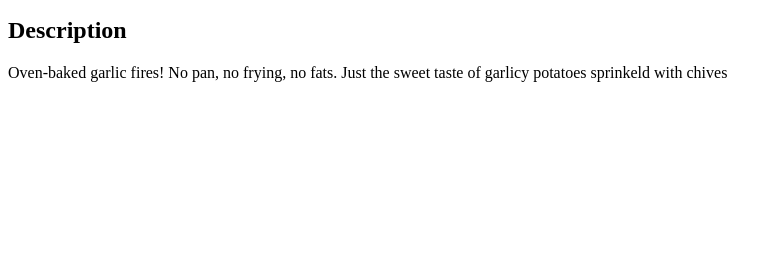
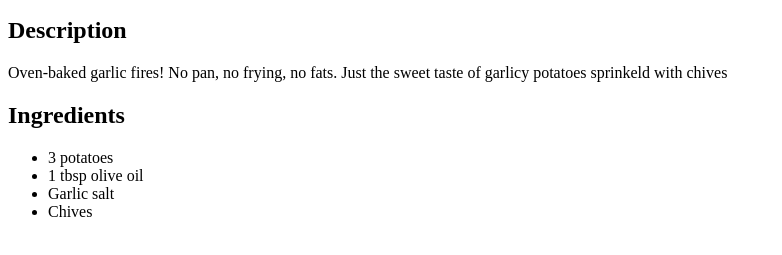
Before and after one commit to melka-telka/odin-recipes, a plain HTML site: page recipes/garlic_fries.html in a window 1280 px wide. Shown: the part 101-356 px from the top of the page, without its empty margins (0-782 px from the left). Drawn offline with Linux system fonts and the light colour scheme.

Commit message:
Add proper ingredients

```diff
--- a/recipes/garlic_fries.html
+++ b/recipes/garlic_fries.html
@@ -14,6 +14,14 @@
     <p>Oven-baked garlic fires! No pan, no frying, no fats.
     Just the sweet taste of garlicy potatoes sprinkeld with chives</p>
 
+    <h2>Ingredients</h2>
+    <ul>
+        <li>3 potatoes</li>
+        <li>1 tbsp olive oil</li>
+        <li>Garlic salt</li>
+        <li>Chives</li>
+    </ul>
+
 
 
 
```
